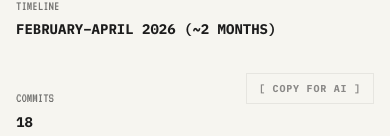
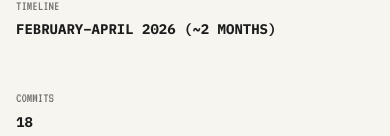
Before and after one commit to jakub-pelka/Portfolio, a Next.js app: page /en/projects/portfolio in a window 390 px wide. Shown: the part 708-844 px from the top of the page. Built offline with nearby package versions, Linux system fonts and the light colour scheme.

Commit message:
fix(audit #5): prevent copy for ai overlap on desktop and mobile

```diff
--- a/src/components/mdx/Editorial.module.css
+++ b/src/components/mdx/Editorial.module.css
@@ -316,6 +316,7 @@
   margin: 0 auto;
   padding: var(--space-4) var(--page-margin);
   padding-top: 6rem; /* clear fixed header (~3.5rem) + breathing room */
+  padding-bottom: 6rem; /* extra bottom padding so floating CopyForAI never sits on text */
 }
 
 .hero {
--- a/src/components/ui/CopyForAI.module.css
+++ b/src/components/ui/CopyForAI.module.css
@@ -9,40 +9,30 @@
   letter-spacing: 0.08em;
   text-transform: uppercase;
 
-  background: var(--color-bg);
+  background-color: var(--color-bg);
   color: var(--color-text);
   border: 1px solid var(--color-border);
+  box-shadow: 0 2px 8px rgba(0, 0, 0, 0.08);
   padding: 0.625rem 1rem;
   cursor: pointer;
 
-  opacity: 0.5;
-  transition: opacity 200ms ease, border-color 200ms ease, transform 200ms ease;
+  opacity: 1;
+  transition: opacity 200ms ease, border-color 200ms ease, box-shadow 200ms ease, transform 200ms ease;
 }
 
 .btn:hover {
-  opacity: 1;
   border-color: var(--color-text);
+  box-shadow: 0 4px 12px rgba(0, 0, 0, 0.12);
 }
 
 .btn:active {
-  background: var(--color-text);
+  background-color: var(--color-text);
   color: var(--color-bg);
 }
 
-/* Smaller footprint on mobile — the full-width pill collides with
-   single-column timeline text as the user scrolls past it. */
-@media (max-width: 640px) {
+/* Hide floating button on narrow screens (<768px) to prevent content overlap */
+@media (max-width: 768px) {
   .btn {
-    font-size: 0.625rem;
-    padding: 0.5rem 0.75rem;
-    right: 1rem;
-  }
-
-  /* Hidden while actively scrolling through content (see CopyForAI.tsx) —
-     it otherwise sits directly on top of single-column timeline text. */
-  .btn[data-scroll-hidden='true'] {
-    opacity: 0;
-    transform: translateY(0.5rem);
-    pointer-events: none;
+    display: none;
   }
 }
```
